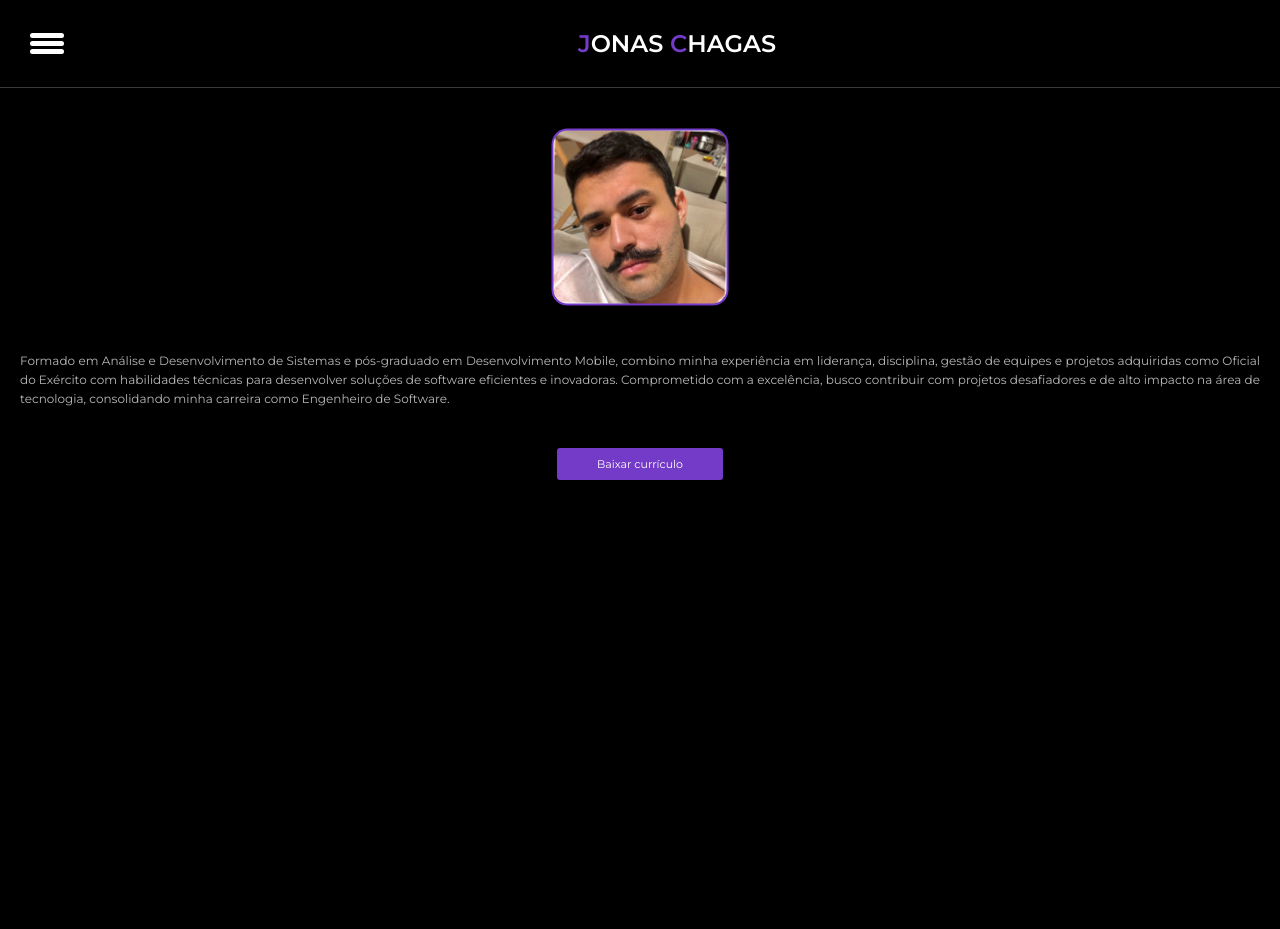
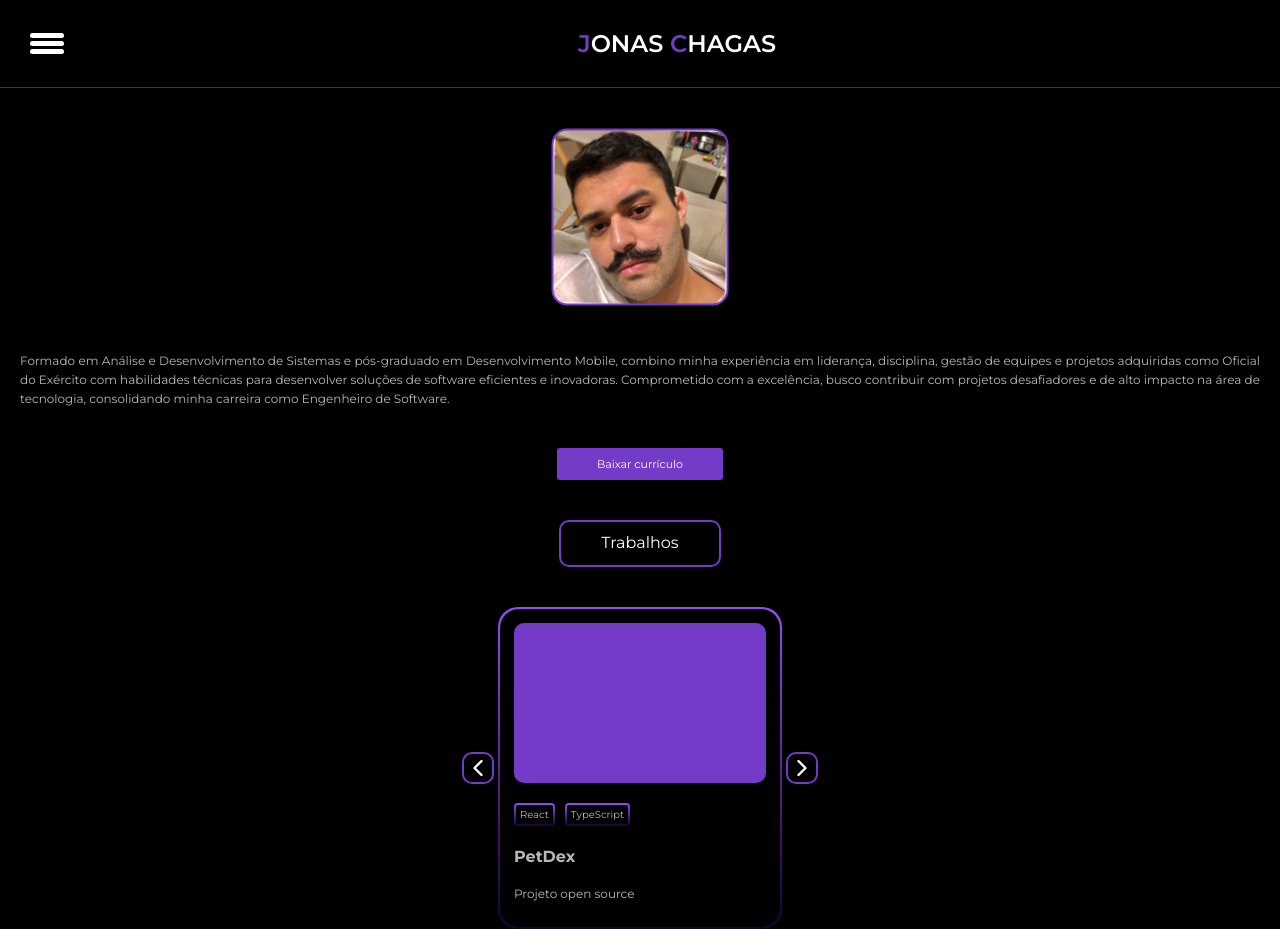
Before and after one commit to JonasGz/jonaschagasdev, a React (Vite) app: page / in a window 1280 px wide. Before the commit the page ends 800 px from the top, so only its background shows below. Built offline with nearby package versions, Linux system fonts and the light colour scheme.

Commit message:
feat: works section

```diff
--- a/package.json
+++ b/package.json
@@ -11,6 +11,7 @@
     "preview": "vite preview"
   },
   "dependencies": {
+    "lucide-react": "^0.507.0",
     "react": "^19.0.0",
     "react-dom": "^19.0.0"
   },
--- a/src/App.scss
+++ b/src/App.scss
@@ -2,4 +2,24 @@
   display: flex;
   gap: 4rem;
   flex-direction: column;
+
+  &__section {
+    width: 100%;
+    display: flex;
+    flex-direction: column;
+    align-items: center;
+  }
+
+  &__section-title {
+    background-color: #000;
+    color: #fff;
+    border: 0.2rem solid #743BC8;
+    font-size: 1.6rem;
+    width: max-content;
+    justify-self: center;
+    padding: 1.2rem 4rem;
+    border-radius: 1rem;
+    margin: 0 0 4rem 0;
+  }
+
 }
--- a/src/App.tsx
+++ b/src/App.tsx
@@ -1,12 +1,19 @@
 import "./App.scss";
 import { About } from "./components/about/about";
 import { Header } from "./components/header/header";
+import { Works } from "./components/works/works";
 
 function App() {
   return (
     <div className="app">
       <Header />
-      <About />
+      <section id="about">
+        <About />
+      </section>
+      <section id="works" className="app__section">
+        <div className="app__section-title">Trabalhos</div>
+        <Works />
+      </section>
     </div>
   );
 }
--- /dev/null
+++ b/src/components/works/components/work/work.scss
@@ -0,0 +1,47 @@
+.work {
+  display: flex;
+  background: linear-gradient(0deg, #170033, #964CF0);
+  padding: 0.2rem;
+  border-radius: 2rem;
+  width: 100%;
+  max-width: 28rem;
+  color: #b8b8b8;
+  min-width: 28rem;
+
+  & > &__container {
+    background: #000;
+    border-radius: 1.9rem;
+    padding: 1.4rem;
+    width: 100%;
+  }
+
+  &__img {
+    background-color: #743BC8;
+    padding: 8rem 10rem;
+    border-radius: 1rem;
+  }
+
+  &__tags {
+    display: flex;
+    gap: 1rem;
+    margin: 2rem 0 0 0;
+  }
+
+  &__container-tag {
+    background: linear-gradient(0deg, #170033, #964CF0);
+    padding: 0.2rem;
+    border-radius: 0.4rem;
+    width: max-content;
+
+    & > .work__tag {
+      background: #000;
+      border-radius: 0.2rem;
+      padding: 0.4rem;
+      font-size: 1rem;
+    }
+  }
+
+  &__description {
+    font-size: 1.2rem;
+  }
+}
--- /dev/null
+++ b/src/components/works/components/work/work.tsx
@@ -0,0 +1,27 @@
+import "./work.scss";
+
+type WorkProps = {
+  img: string;
+  tags: string[];
+  title: string;
+  description: string;
+};
+
+export const Work = (props: WorkProps) => {
+  return (
+    <div className="work">
+      <div className="work__container">
+        <div className="work__img"></div>
+        <div className="work__tags">
+          {props.tags.map((tag) => (
+            <div key={crypto.randomUUID()} className="work__container-tag">
+              <div className="work__tag">{tag}</div>
+            </div>
+          ))}
+        </div>
+        <h4 className="work__title">{props.title}</h4>
+        <p className="work__description">{props.description}</p>
+      </div>
+    </div>
+  );
+};
--- /dev/null
+++ b/src/components/works/works.scss
@@ -0,0 +1,20 @@
+.works {
+  display: flex;
+  align-items: center;
+  gap: 0.4rem;
+
+  &__btn {
+    height: max-content;
+    background-color: #000;
+    border: 0.2rem solid #743BC8;
+    border-radius: 1rem;
+    display: flex;
+  }
+
+  &__items {
+    display: flex;
+    width: 28.4rem;
+    overflow: hidden;
+  }
+
+}
--- /dev/null
+++ b/src/components/works/works.tsx
@@ -0,0 +1,41 @@
+import { ChevronLeft, ChevronRight } from "lucide-react";
+import { Work } from "./components/work/work";
+import { useWorkScroll } from "../../hooks/use-work-scroll";
+import "./works.scss";
+
+export const Works = () => {
+  const { containerRef, handleNext, handlePrev } = useWorkScroll();
+
+  return (
+    <div className="works">
+      <ChevronLeft
+        size={28}
+        onClick={handlePrev}
+        className="works__btn"
+        color="white"
+      />
+      <div className="works__items" ref={containerRef}>
+        <Work
+          key={crypto.randomUUID()}
+          img=""
+          tags={["React", "TypeScript"]}
+          title="PetDex"
+          description="Projeto open source"
+        />
+        <Work
+          key={crypto.randomUUID()}
+          img=""
+          tags={["React", "TypeScript"]}
+          title="PetDex"
+          description="Projeto open source"
+        />
+      </div>
+      <ChevronRight
+        size={28}
+        onClick={handleNext}
+        className="works__btn"
+        color="white"
+      />
+    </div>
+  );
+};
--- /dev/null
+++ b/src/hooks/use-work-scroll.tsx
@@ -0,0 +1,27 @@
+import { useRef } from "react";
+
+export const useWorkScroll = () => {
+  const containerRef = useRef<HTMLDivElement>(null);
+
+  const handleNext = () => {
+    const elementWidth = containerRef.current?.firstElementChild?.clientWidth;
+    containerRef?.current?.scrollTo({
+      left: elementWidth,
+      behavior: "smooth",
+    });
+  };
+
+  const handlePrev = () => {
+    const elementWidth = containerRef.current?.firstElementChild?.clientWidth;
+    containerRef?.current?.scrollTo({
+      left: -(elementWidth ?? 0),
+      behavior: "smooth",
+    });
+  };
+
+  return {
+    containerRef,
+    handleNext,
+    handlePrev,
+  };
+};
--- a/src/index.scss
+++ b/src/index.scss
@@ -1,4 +1,4 @@
 body {
   background-color: #000;
-  font-family: 'Montserrat', sant-serif;
+  font-family: 'Montserrat', sans-serif;
 }
```
Also changed, not shown: 1 other file (tests, documents, lock files or other folders).
